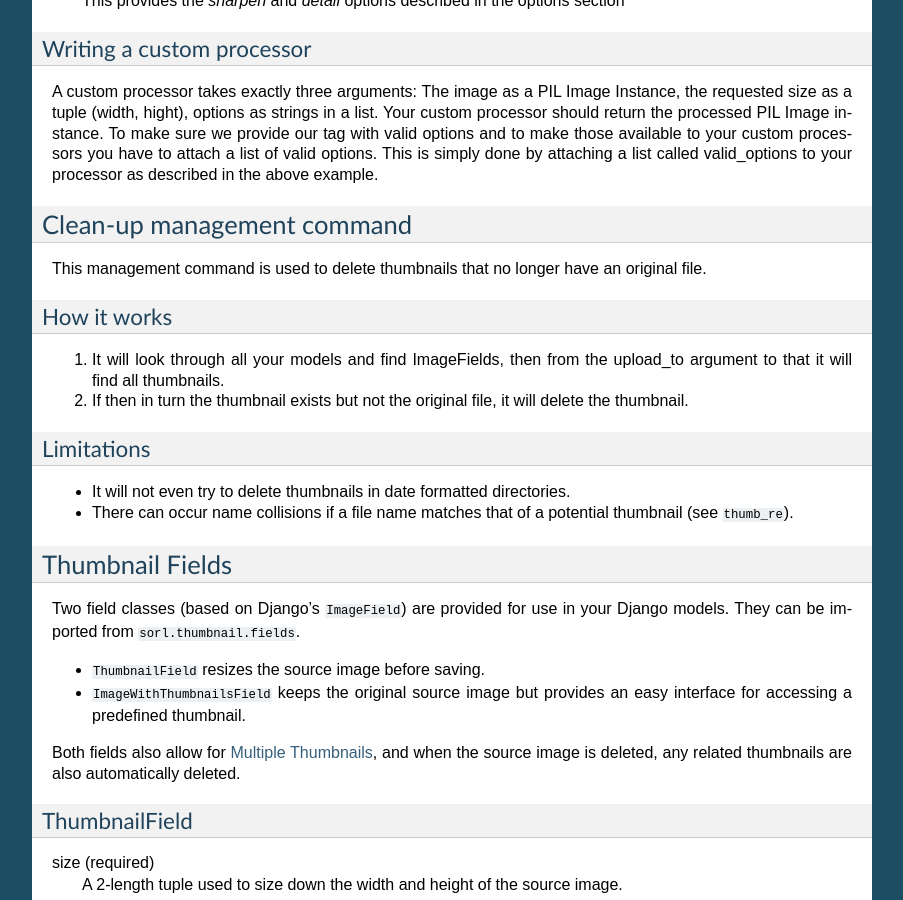
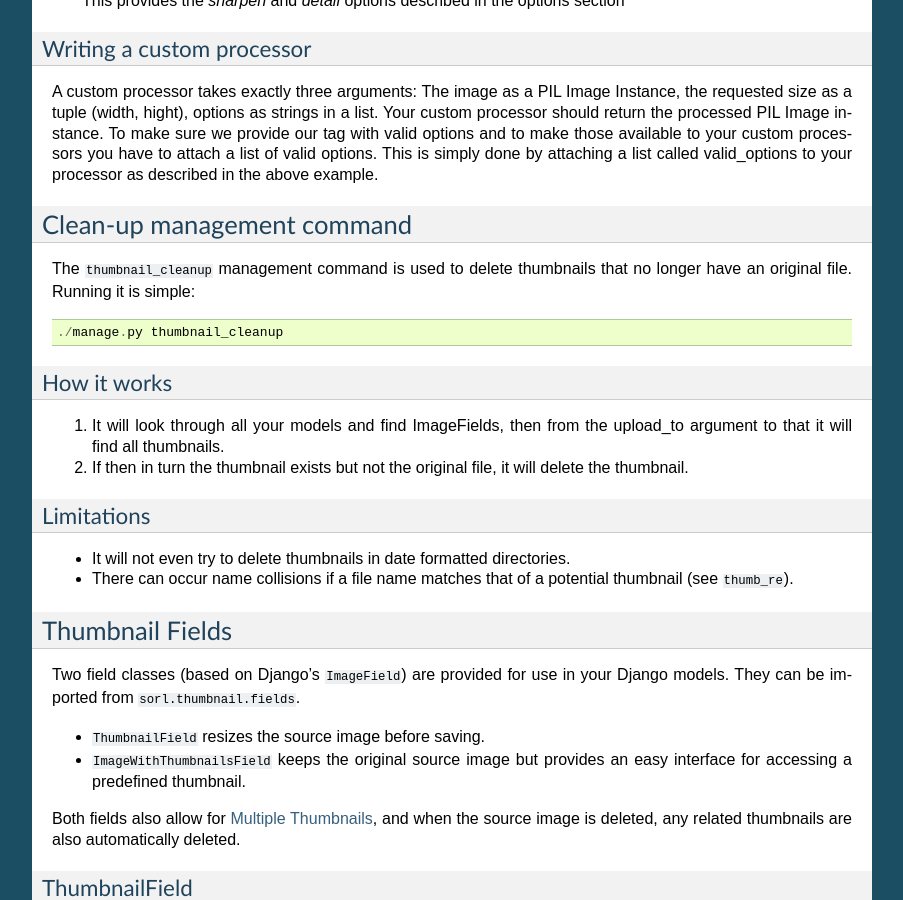
Before and after one commit to jazzband/sorl-thumbnail, a Sphinx documentation site: the page built from docs/index.rst, in a window 1280 px wide and 900 px high, scrolled down 4724 px. Shown: the whole window, without its empty margins (198-1101 px from the left). Built offline with Sphinx 7.4.7, drawn with Linux system fonts in a browser that asks for light colours.

Commit message:
Explicitly document what the cleanup management command is called and how to use it.

```diff
--- a/docs/index.rst
+++ b/docs/index.rst
@@ -310,8 +310,10 @@
 Clean-up management command
 ===========================
 
-This management command is used to delete thumbnails that no longer have an
-original file.
+The ``thumbnail_cleanup`` management command is used to delete thumbnails that
+no longer have an original file. Running it is simple::
+
+    ./manage.py thumbnail_cleanup
 
 How it works
 ------------
```
